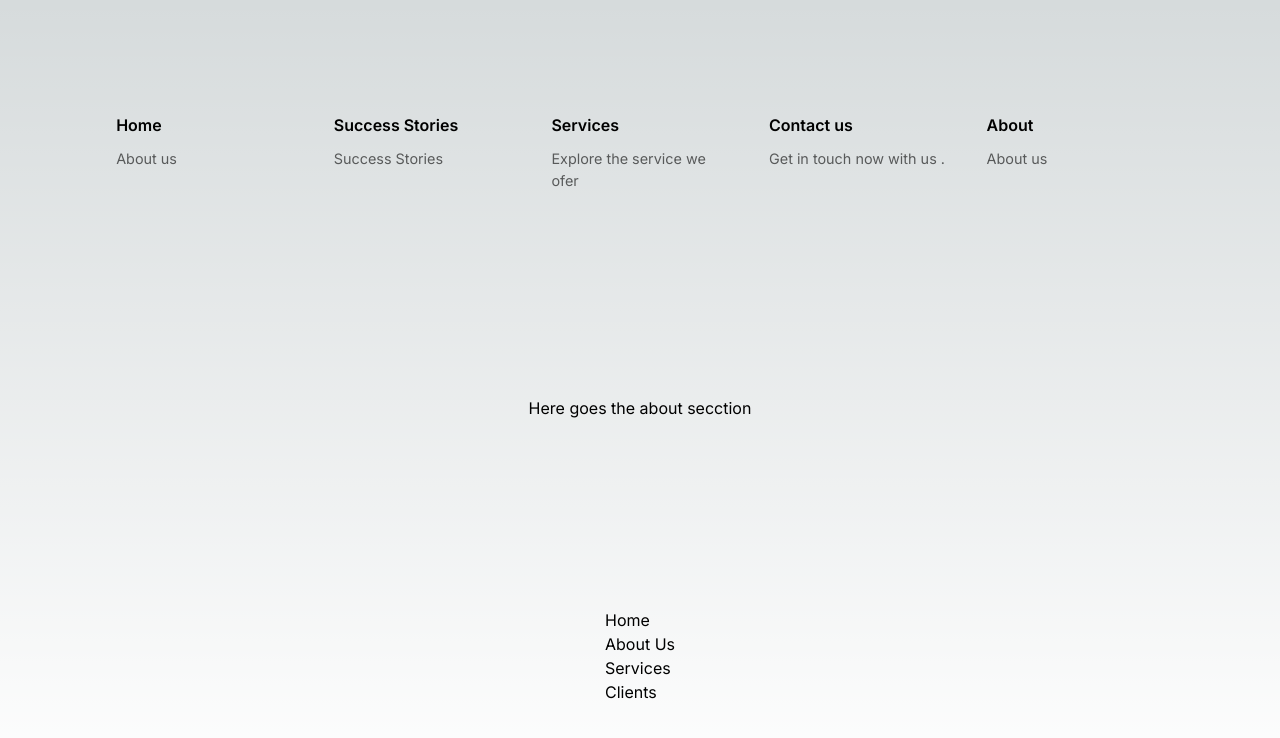
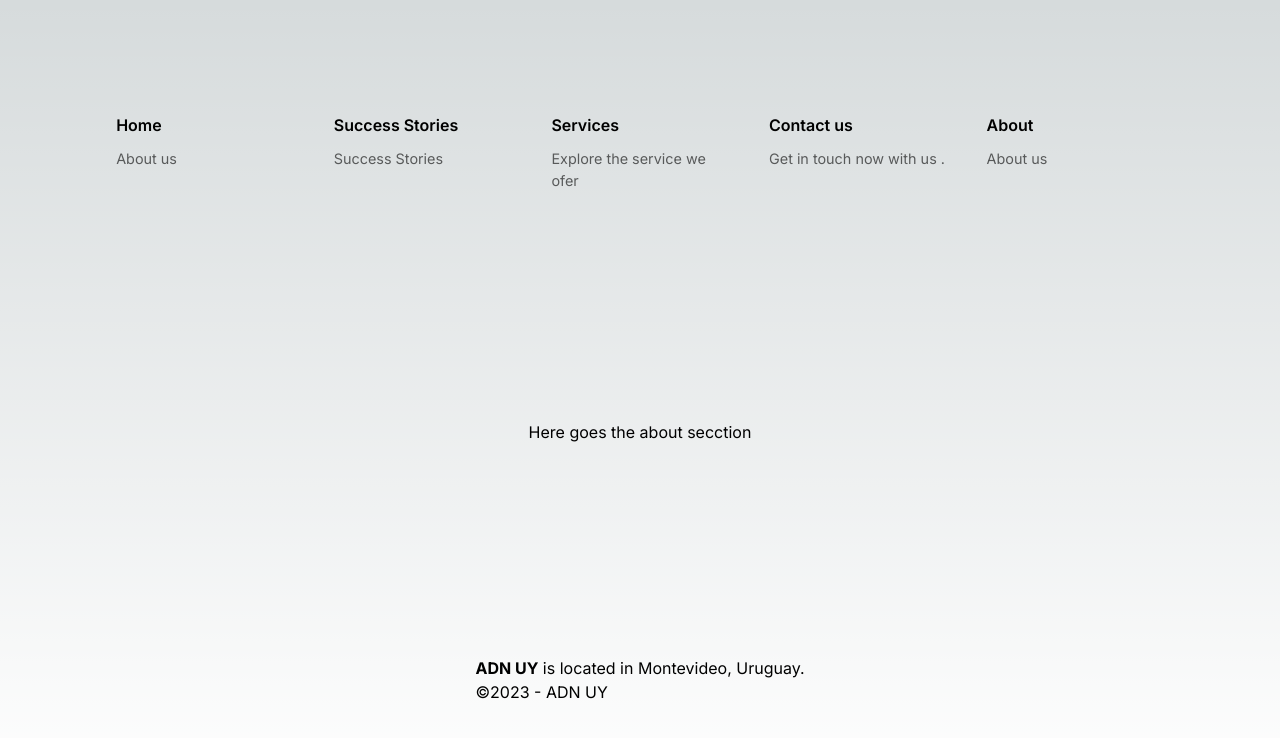
Before and after one commit to felipeschneider88/rebrand-adn, a Next.js app: page /about in a window 1280 px wide. Shown: the top 738 px of the page. Built offline with nearby package versions, Linux system fonts and the light colour scheme.

Commit message:
corregi el footer

```diff
--- a/app/page.js
+++ b/app/page.js
@@ -13,7 +13,7 @@ export default function Home() {
                 We help you solve your technology challenges.
               </h1>
               <p className="text-black-500 mt-4 mb-6">
-                <strong>ADN UY</strong>is a boutique technology consultancy dedicated
+                <strong>ADN UY</strong> is a boutique technology consultancy dedicated
                 to help small and mid-size organizations to make the most out of technology.
               </p>
               <button  className={"py-3 lg:py-4 px-12 lg:px-16 text-white-500 font-semibold rounded-lg bg-orange-500 hover:shadow-orange-md transition-all outline-none"}>
@@ -34,6 +34,7 @@ export default function Home() {
                 />
             </div>
       <br />
+      <FooterComponent></FooterComponent>
     </main>
   )
 }
--- a/components/common/Footer/footer.js
+++ b/components/common/Footer/footer.js
@@ -1,21 +1,11 @@
 import Link from 'next/link';
 function FooterComponent() {
 	return (
-    <div className='header'>
-    <ul>
-    <li>
-      <Link href="/">Home</Link>
-    </li>
-    <li>
-      <Link href="/about">About Us</Link>
-    </li>
-    <li>
-      <Link href="/services">Services</Link>
-    </li>
-    <li>
-      <Link href="/clients">Clients</Link>
-    </li>
-  </ul>
+    <div className="bg-white-300 pt-44 pb-24">
+    <p className="mb-4">
+            <strong className="font-medium">ADN UY</strong> is located in Montevideo, Uruguay.
+          </p>
+    <p className="text-gray-400">©{new Date().getFullYear()} - ADN UY</p>
     </div>
 	)
 }
```
